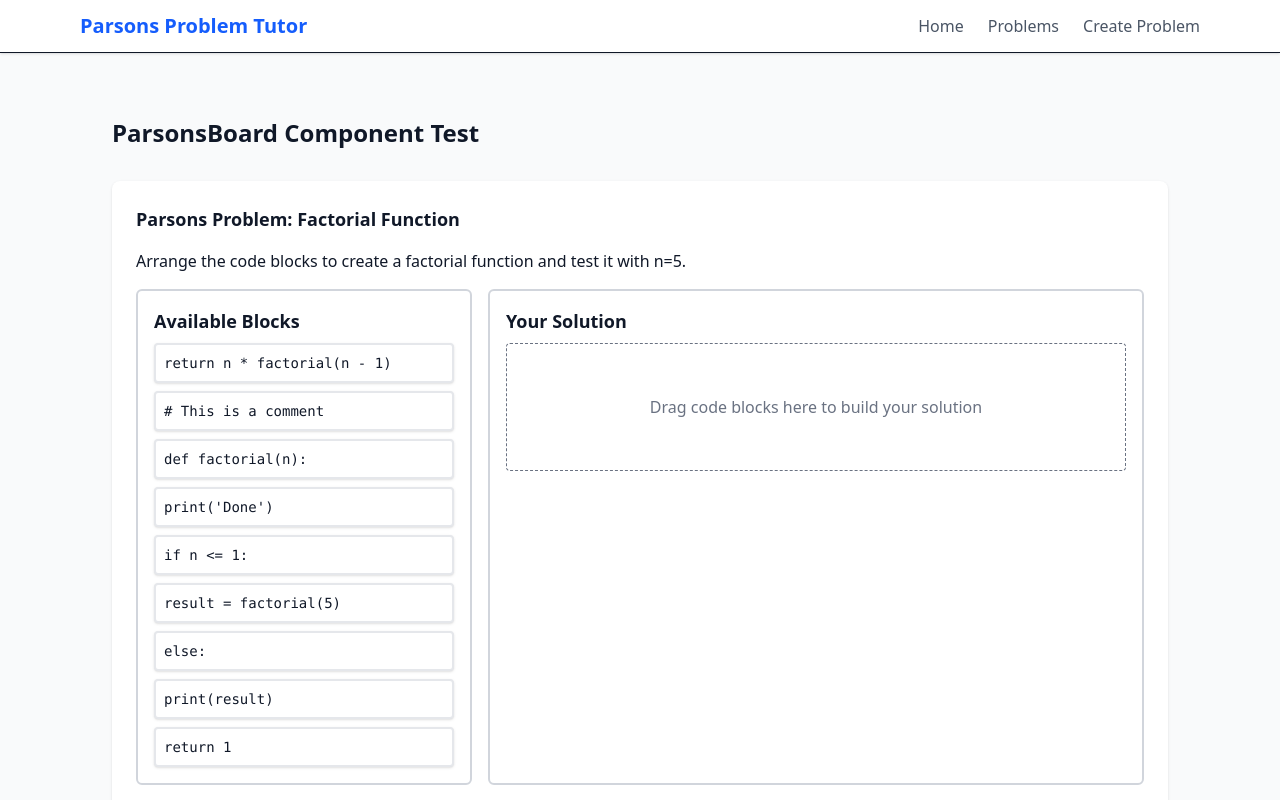
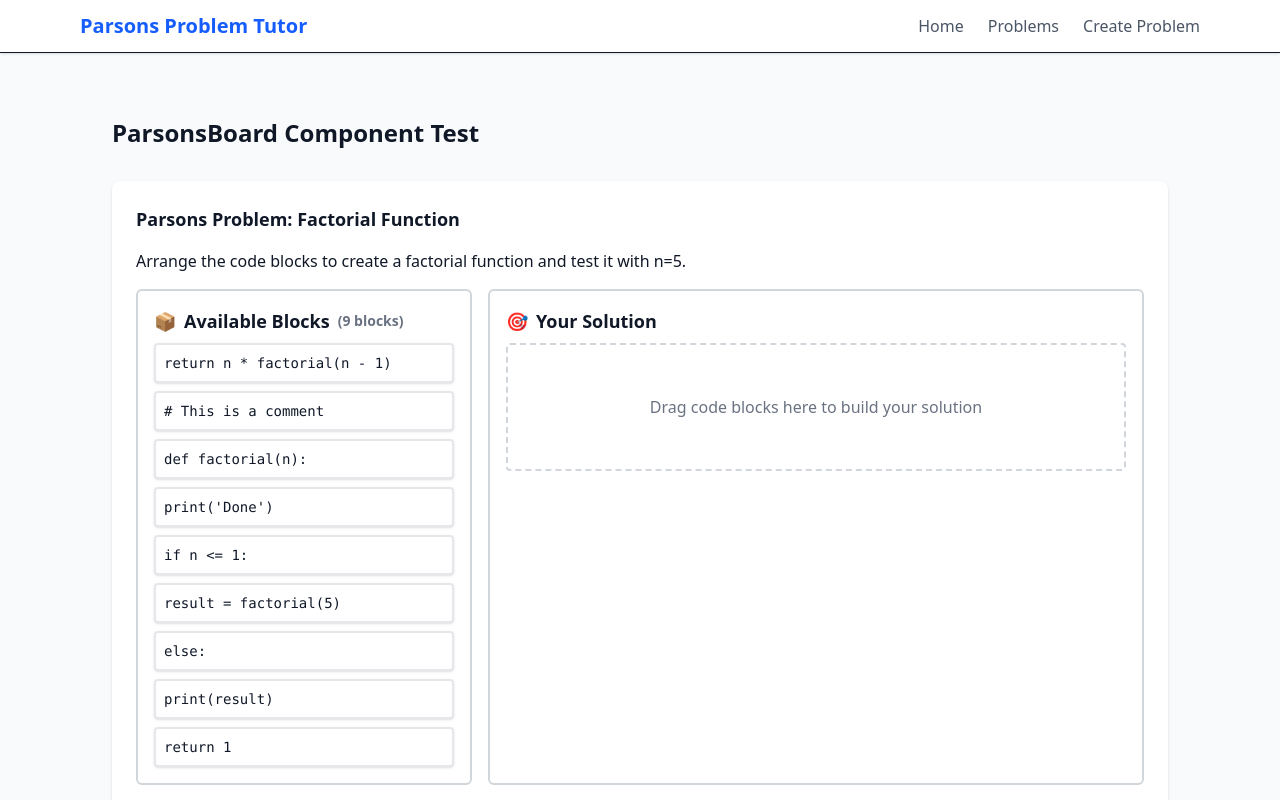
Before and after one commit to Athira-L-I/v2-parsons-ai-tutor, a Next.js app: page /test/test-parsonsboard in a window 1280 px wide. Shown: the top 800 px of the page. Built offline with nearby package versions, Linux system fonts and the light colour scheme.

Commit message:
fixed drag&drop of combined

```diff
--- a/src/components/CombinedBlock.tsx
+++ b/src/components/CombinedBlock.tsx
@@ -1,5 +1,4 @@
 import React, { useRef } from 'react';
-import { useDrag, useDrop } from 'react-dnd';
 
 interface CombinedBlockProps {
   id: string;
@@ -18,23 +17,20 @@ interface CombinedBlockProps {
   indentSize?: number;
   groupColor?: string;
   groupId?: number;
+  // Add these props to match ParsonsBoard's expectations
+  onDragStart?: (
+    e: React.DragEvent,
+    area: 'sortable' | 'trash',
+    block: any,
+    index: number
+  ) => void;
+  onDragEnd?: (e: React.DragEvent) => void;
 }
-
-interface DragItem {
-  id: string;
-  index: number;
-  area: 'sortable' | 'trash';
-  type: string;
-}
-
-const ItemTypes = {
-  CODE_BLOCK: 'CODE_BLOCK',
-};
 
 const CombinedBlock: React.FC<CombinedBlockProps> = ({
   id,
   index,
-  lines = [], // <-- Default to empty array
+  lines = [],
   indentation,
   area,
   moveBlock,
@@ -43,57 +39,10 @@ const CombinedBlock: React.FC<CombinedBlockProps> = ({
   indentSize = 50,
   groupColor,
   groupId,
+  onDragStart,
+  onDragEnd,
 }) => {
   const ref = useRef<HTMLDivElement>(null);
-
-  const [{ isDragging }, drag] = useDrag({
-    type: ItemTypes.CODE_BLOCK,
-    item: () => {
-      return { id, index, area, type: ItemTypes.CODE_BLOCK };
-    },
-    collect: (monitor) => ({
-      isDragging: monitor.isDragging(),
-    }),
-    end: (item, monitor) => {
-      if (!monitor.didDrop()) {
-        return;
-      }
-    },
-  });
-
-  const [{ isOver, canDrop }, drop] = useDrop({
-    accept: [ItemTypes.CODE_BLOCK, ItemTypes.CODE_BLOCK],
-    hover: (item: DragItem, monitor) => {
-      if (!ref.current) return;
-
-      const dragIndex = item.index;
-      const hoverIndex = index;
-      const dragArea = item.area;
-      const hoverArea = area;
-
-      if (dragIndex === hoverIndex && dragArea === hoverArea) return;
-
-      const hoverBoundingRect = ref.current.getBoundingClientRect();
-      const hoverMiddleY =
-        (hoverBoundingRect.bottom - hoverBoundingRect.top) / 2;
-      const clientOffset = monitor.getClientOffset();
-      const hoverClientY = clientOffset
-        ? clientOffset.y - hoverBoundingRect.top
-        : 0;
-
-      if (dragIndex < hoverIndex && hoverClientY < hoverMiddleY) return;
-      if (dragIndex > hoverIndex && hoverClientY > hoverMiddleY) return;
-
-      moveBlock(dragIndex, hoverIndex, dragArea, hoverArea);
-
-      item.index = hoverIndex;
-      item.area = hoverArea;
-    },
-    collect: (monitor) => ({
-      isOver: monitor.isOver(),
-      canDrop: monitor.canDrop(),
-    }),
-  });
 
   const handleIndentDecrease = () => {
     if (indentation > 0) {
@@ -105,32 +54,68 @@ const CombinedBlock: React.FC<CombinedBlockProps> = ({
     changeIndentation(index, indentation + 1);
   };
 
-  const opacity = isDragging ? 0.4 : 1;
-  const calculatedIndent = indentation * (indentSize / 16);
-
-  const handleDragStart = (e: React.DragEvent<HTMLDivElement>) => {
-    e.dataTransfer.setData(
-      'application/json',
-      JSON.stringify({ id, index, area })
-    );
-    e.dataTransfer.effectAllowed = 'move';
+  // Create a block object that matches what ParsonsBoard expects
+  const blockData = {
+    id,
+    text: `${lines.length} combined lines`,
+    indentation,
+    isDistractor: false,
+    groupId,
+    groupColor,
+    isCombined: true,
+    subLines: lines,
   };
 
-  drag(drop(ref));
+  // Handle native drag start - this makes it compatible with ParsonsBoard
+  const handleDragStart = (e: React.DragEvent<HTMLDivElement>) => {
+    console.log('CombinedBlock drag start:', id);
+
+    // Set the drag data in the format ParsonsBoard expects
+    e.dataTransfer.setData(
+      'text/plain',
+      JSON.stringify({
+        area,
+        block: blockData,
+        index,
+      })
+    );
+
+    e.dataTransfer.effectAllowed = 'move';
+    e.currentTarget.classList.add('opacity-50');
+
+    // Call the parent's drag start handler if provided
+    if (onDragStart) {
+      onDragStart(e, area, blockData, index);
+    }
+  };
+
+  // Handle native drag end
+  const handleDragEnd = (e: React.DragEvent<HTMLDivElement>) => {
+    console.log('CombinedBlock drag end:', id);
+    e.currentTarget.classList.remove('opacity-50');
+
+    if (onDragEnd) {
+      onDragEnd(e);
+    }
+  };
+
+  // Handle drag over for drop zones
+  const handleDragOver = (e: React.DragEvent<HTMLDivElement>) => {
+    e.preventDefault();
+    e.dataTransfer.dropEffect = 'move';
+  };
 
   return (
     <div
       ref={ref}
       draggable
       onDragStart={handleDragStart}
-      className={`flex flex-col p-2 bg-white rounded shadow cursor-move border-2 ${
-        isOver && canDrop
-          ? 'border-blue-500'
-          : groupColor
-          ? groupColor
-          : 'border-gray-200'
-      }`}
-      style={{ opacity, paddingLeft: `${calculatedIndent + 8}px` }}
+      onDragEnd={handleDragEnd}
+      onDragOver={handleDragOver}
+      className={`flex flex-col p-2 bg-white rounded shadow cursor-move border-2 transition-all duration-200 ${
+        groupColor ? groupColor : 'border-gray-200'
+      } hover:shadow-md`}
+      style={{ paddingLeft: `${(indentation * indentSize) / 16 + 8}px` }}
     >
       {/* Header with controls and group indicator */}
       <div className="flex items-center justify-between mb-2">
@@ -141,9 +126,9 @@ const CombinedBlock: React.FC<CombinedBlockProps> = ({
                 type="button"
                 onClick={handleIndentDecrease}
                 disabled={indentation === 0}
-                className={`px-2 py-0.5 text-xs rounded ${
+                className={`px-2 py-0.5 text-xs rounded transition-colors ${
                   indentation === 0
-                    ? 'bg-gray-200 text-gray-500'
+                    ? 'bg-gray-200 text-gray-500 cursor-not-allowed'
                     : 'bg-gray-300 hover:bg-gray-400'
                 }`}
               >
@@ -152,33 +137,33 @@ const CombinedBlock: React.FC<CombinedBlockProps> = ({
               <button
                 type="button"
                 onClick={handleIndentIncrease}
-                className="px-2 py-0.5 text-xs bg-gray-300 hover:bg-gray-400 rounded"
+                className="px-2 py-0.5 text-xs bg-gray-300 hover:bg-gray-400 rounded transition-colors"
               >
                 →
               </button>
             </div>
           )}
           <span className="text-xs text-gray-500 font-medium">
-            Combined Block ({lines?.length ?? 0} lines)
+            📦 Combined Block ({lines?.length ?? 0} lines)
           </span>
         </div>
 
         {groupId !== undefined && (
-          <span className="text-xs px-2 py-1 bg-white rounded border">
+          <span className="text-xs px-2 py-1 bg-white rounded border border-gray-300">
             Group {groupId + 1}
           </span>
         )}
       </div>
 
       {/* Code lines with visual separators */}
-      <div className="space-y-1">
+      <div className="space-y-1 bg-gray-50 p-2 rounded">
         {(lines || []).map((line, lineIndex) => (
           <div key={lineIndex}>
-            <pre className="font-mono text-sm text-gray-800 leading-tight">
+            <pre className="font-mono text-sm text-gray-800 leading-tight whitespace-pre-wrap">
               {line}
             </pre>
             {lineIndex < lines.length - 1 && (
-              <div className="border-b border-gray-200 my-1"></div>
+              <div className="border-b border-gray-300 my-1 opacity-50"></div>
             )}
           </div>
         ))}
@@ -186,8 +171,10 @@ const CombinedBlock: React.FC<CombinedBlockProps> = ({
 
       {/* Footer indicator */}
       <div className="mt-2 pt-1 border-t border-gray-200">
-        <div className="text-xs text-gray-400 text-center">
-          ⋮ Combined Block ⋮
+        <div className="text-xs text-gray-400 text-center flex items-center justify-center space-x-1">
+          <span>⋮</span>
+          <span className="font-medium">Combined Block</span>
+          <span>⋮</span>
         </div>
       </div>
     </div>
--- a/src/components/ParsonsBoard.tsx
+++ b/src/components/ParsonsBoard.tsx
@@ -95,13 +95,15 @@ const ParsonsBoard: React.FC = () => {
     setUserSolution(solution);
   };
 
-  // Handle drag start
+  // Handle drag start - unified for both regular and combined blocks
   const handleDragStart = (
     e: React.DragEvent,
     area: 'sortable' | 'trash',
     block: BlockItem,
     index: number
   ) => {
+    console.log('Drag start:', block.id, 'from', area);
+
     e.dataTransfer.setData(
       'text/plain',
       JSON.stringify({
@@ -112,13 +114,22 @@ const ParsonsBoard: React.FC = () => {
     );
 
     setDraggedItem(block);
-    e.currentTarget.classList.add('opacity-50');
+
+    // Only add opacity class if this is not a combined block (they handle their own styling)
+    if (!block.isCombined) {
+      e.currentTarget.classList.add('opacity-50');
+    }
   };
 
-  // Handle drag end
+  // Handle drag end - unified for both regular and combined blocks
   const handleDragEnd = (e: React.DragEvent) => {
+    console.log('Drag end');
     setDraggedItem(null);
-    e.currentTarget.classList.remove('opacity-50');
+
+    // Only remove opacity class if this is not a combined block
+    if (!e.currentTarget.classList.contains('opacity-50')) {
+      e.currentTarget.classList.remove('opacity-50');
+    }
   };
 
   // Allow drop
@@ -130,9 +141,11 @@ const ParsonsBoard: React.FC = () => {
   // Handle drop in sortable area
   const handleDropToSortable = (e: React.DragEvent, dropIndex?: number) => {
     e.preventDefault();
+    console.log('Drop to sortable at index:', dropIndex);
 
     try {
       const data = JSON.parse(e.dataTransfer.getData('text/plain'));
+      console.log('Drop data:', data);
 
       // If dropped from trash area
       if (data.area === 'trash') {
@@ -167,6 +180,7 @@ const ParsonsBoard: React.FC = () => {
   // Handle drop in trash area
   const handleDropToTrash = (e: React.DragEvent, dropIndex?: number) => {
     e.preventDefault();
+    console.log('Drop to trash at index:', dropIndex);
 
     try {
       const data = JSON.parse(e.dataTransfer.getData('text/plain'));
@@ -246,6 +260,8 @@ const ParsonsBoard: React.FC = () => {
           indentSize={currentProblem?.options.x_indent || 50}
           groupColor={block.groupColor}
           groupId={block.groupId}
+          onDragStart={handleDragStart}
+          onDragEnd={handleDragEnd}
         />
       );
     } else {
@@ -264,9 +280,9 @@ const ParsonsBoard: React.FC = () => {
               handleDropToTrash(e, index);
             }
           }}
-          className={`flex items-center p-2 bg-white rounded shadow cursor-move border-2 ${
+          className={`flex items-center p-2 bg-white rounded shadow cursor-move border-2 transition-all duration-200 ${
             block.groupColor ? block.groupColor : 'border-gray-200'
-          }`}
+          } hover:shadow-md`}
           style={{
             paddingLeft: `${
               (block.indentation * (currentProblem?.options.x_indent || 50)) /
@@ -286,7 +302,7 @@ const ParsonsBoard: React.FC = () => {
                     }
                   }}
                   disabled={block.indentation === 0}
-                  className={`px-2 py-0.5 text-xs rounded ${
+                  className={`px-2 py-0.5 text-xs rounded transition-colors ${
                     block.indentation === 0
                       ? 'bg-gray-200 text-gray-500'
                       : 'bg-gray-300 hover:bg-gray-400'
@@ -299,7 +315,7 @@ const ParsonsBoard: React.FC = () => {
                   onClick={() =>
                     changeIndentation(index, block.indentation + 1)
                   }
-                  className="px-2 py-0.5 text-xs bg-gray-300 hover:bg-gray-400 rounded"
+                  className="px-2 py-0.5 text-xs bg-gray-300 hover:bg-gray-400 rounded transition-colors"
                 >
                   →
                 </button>
@@ -316,66 +332,96 @@ const ParsonsBoard: React.FC = () => {
     }
   };
 
+  // Enhanced drop zone component with better visual feedback
+  const renderDropZone = (area: 'sortable' | 'trash', blocks: BlockItem[]) => {
+    const isDropZoneActive = draggedItem !== null;
+
+    return (
+      <div
+        className={`space-y-2 min-h-32 transition-all duration-200 ${
+          isDropZoneActive ? 'bg-blue-50 border-blue-200' : ''
+        }`}
+        onDragOver={handleDragOver}
+        onDrop={(e) => {
+          if (area === 'sortable') {
+            handleDropToSortable(e);
+          } else {
+            handleDropToTrash(e);
+          }
+        }}
+      >
+        {blocks.map((block, index) => renderBlock(block, index, area))}
+        {blocks.length === 0 && (
+          <div
+            className={`p-4 text-gray-500 border-2 border-dashed rounded h-32 flex items-center justify-center transition-all duration-200 ${
+              isDropZoneActive
+                ? 'border-blue-400 bg-blue-50 text-blue-600'
+                : 'border-gray-300'
+            }`}
+            onDragOver={handleDragOver}
+            onDrop={(e) => {
+              if (area === 'sortable') {
+                handleDropToSortable(e);
+              } else {
+                handleDropToTrash(e);
+              }
+            }}
+          >
+            {isDropZoneActive
+              ? `Drop ${
+                  draggedItem?.isCombined ? 'combined block' : 'block'
+                } here`
+              : area === 'sortable'
+              ? 'Drag code blocks here to build your solution'
+              : 'Drop blocks here'}
+          </div>
+        )}
+      </div>
+    );
+  };
+
   return (
     <div className="flex flex-col md:flex-row gap-4 w-full">
       {/* Trash area */}
       {currentProblem?.options.trashId && (
         <div
-          className={`border-2 p-4 rounded-md min-h-64 w-full md:w-1/3 ${
+          className={`border-2 p-4 rounded-md min-h-64 w-full md:w-1/3 transition-colors ${
             isCorrect === false ? 'border-red-300' : 'border-gray-300'
           }`}
         >
-          <h3 className="text-lg font-semibold mb-2">Available Blocks</h3>
-          <div
-            className="space-y-2"
-            onDragOver={handleDragOver}
-            onDrop={(e) => handleDropToTrash(e)}
-          >
-            {trashBlocks.map((block, index) =>
-              renderBlock(block, index, 'trash')
+          <h3 className="text-lg font-semibold mb-2 flex items-center">
+            <span className="mr-2">📦</span>
+            Available Blocks
+            {trashBlocks.length > 0 && (
+              <span className="ml-2 text-sm text-gray-500">
+                ({trashBlocks.length} blocks)
+              </span>
             )}
-            {trashBlocks.length === 0 && (
-              <div
-                className="p-4 text-gray-500 border border-dashed rounded h-16 flex items-center justify-center"
-                onDragOver={handleDragOver}
-                onDrop={(e) => handleDropToTrash(e)}
-              >
-                Drop blocks here
-              </div>
-            )}
-          </div>
+          </h3>
+          {renderDropZone('trash', trashBlocks)}
         </div>
       )}
 
       {/* Solution area */}
       <div
-        className={`border-2 p-4 rounded-md min-h-64 flex-1 ${
+        className={`border-2 p-4 rounded-md min-h-64 flex-1 transition-colors ${
           isCorrect === true
-            ? 'border-green-300'
+            ? 'border-green-300 bg-green-50'
             : isCorrect === false
-            ? 'border-red-300'
+            ? 'border-red-300 bg-red-50'
             : 'border-gray-300'
         }`}
       >
-        <h3 className="text-lg font-semibold mb-2">Your Solution</h3>
-        <div
-          className="space-y-2 min-h-32"
-          onDragOver={handleDragOver}
-          onDrop={(e) => handleDropToSortable(e)}
-        >
-          {sortableBlocks.map((block, index) =>
-            renderBlock(block, index, 'sortable')
+        <h3 className="text-lg font-semibold mb-2 flex items-center">
+          <span className="mr-2">🎯</span>
+          Your Solution
+          {sortableBlocks.length > 0 && (
+            <span className="ml-2 text-sm text-gray-500">
+              ({sortableBlocks.length} blocks)
+            </span>
           )}
-          {sortableBlocks.length === 0 && (
-            <div
-              className="p-4 text-gray-500 border border-dashed rounded h-32 flex items-center justify-center"
-              onDragOver={handleDragOver}
-              onDrop={(e) => handleDropToSortable(e)}
-            >
-              Drag code blocks here to build your solution
-            </div>
-          )}
-        </div>
+        </h3>
+        {renderDropZone('sortable', sortableBlocks)}
       </div>
     </div>
   );
```
